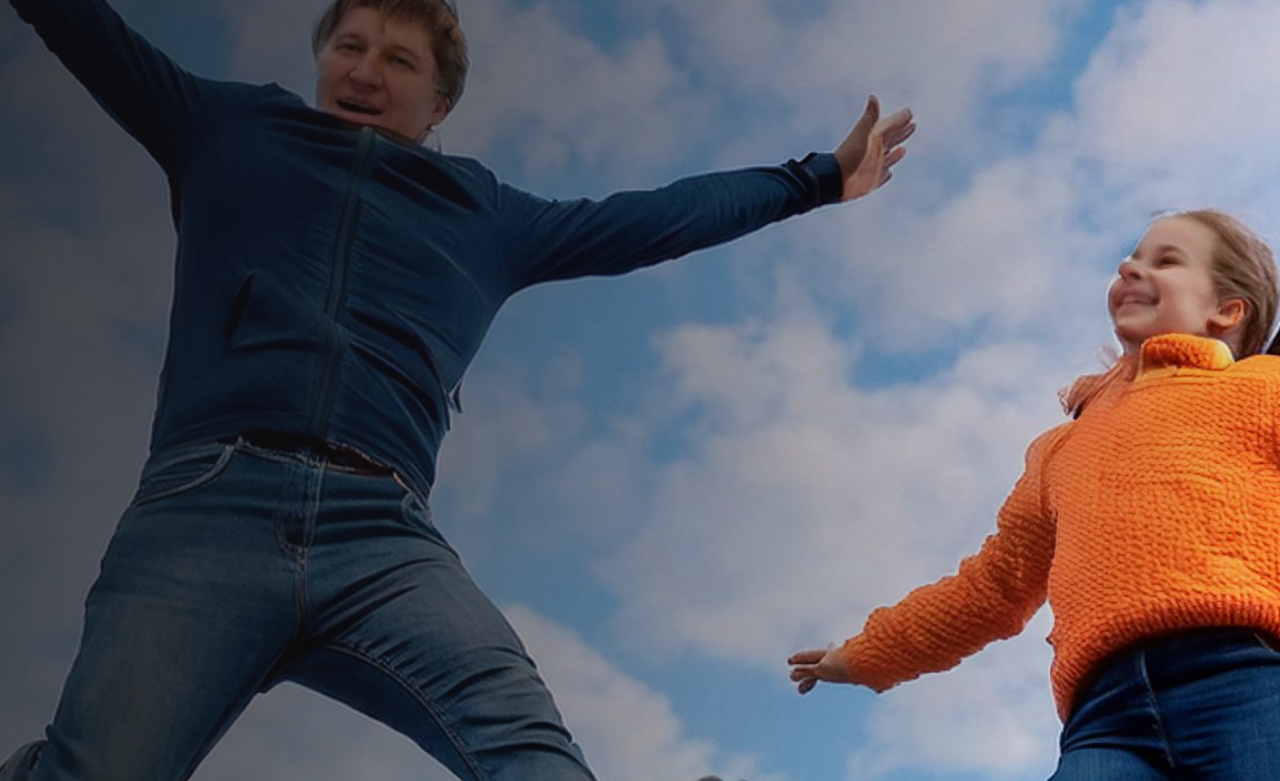
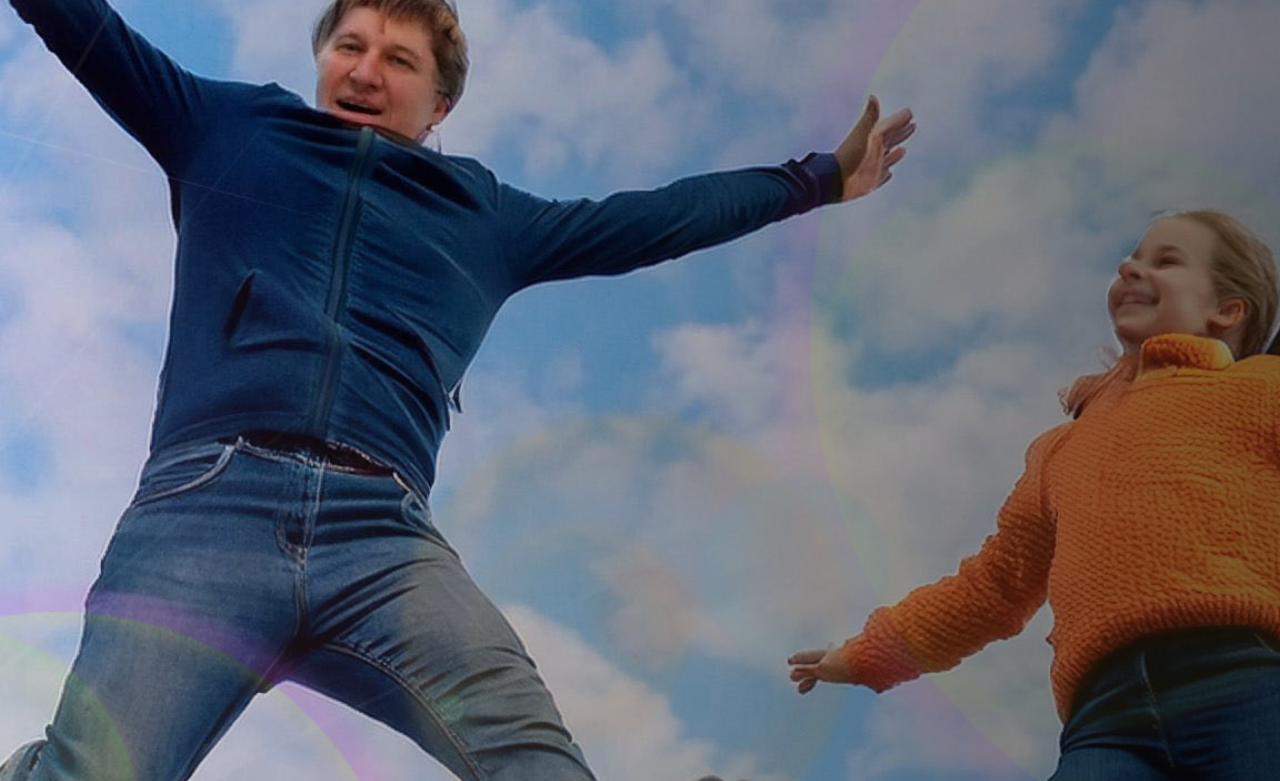
Before and after one commit to Konstantinovska/kroller, a plain HTML site: page index.html in a window 1280 px wide. Shown: the part 295-1076 px from the top of the page. Drawn offline with nearby package versions, Linux system fonts and the light colour scheme; files that its build step writes are made by us from their sources; files whose address does not match are found by name; a web font is replaced by a local one.

Commit message:
update hero-section

```diff
--- a/scss/layouts/_hero-section.scss
+++ b/scss/layouts/_hero-section.scss
@@ -1,12 +1,12 @@
 .hero-section {
   padding: 124px 0;
   background-image: linear-gradient(
-      102.76deg,
-      rgba(13, 13, 12, 0.78) 0.03%,
-      rgba(18, 18, 17, 0.6) 28.46%,
-      rgba(18, 18, 17, 0) 90.36%
+      282.76deg,
+      rgba(6, 6, 5, 0.78) 0.01%,
+      rgba(12, 12, 10, 0.6) 1.46%,
+      rgba(18, 18, 17, 0) 99.36%
     ),
-    url(../images/man_and_geurl-jump_rollers.jpg);
+    url(../images/bgcopy.jpg);
   background-repeat: no-repeat;
   background-position: center top;
   background-size: cover;
```
